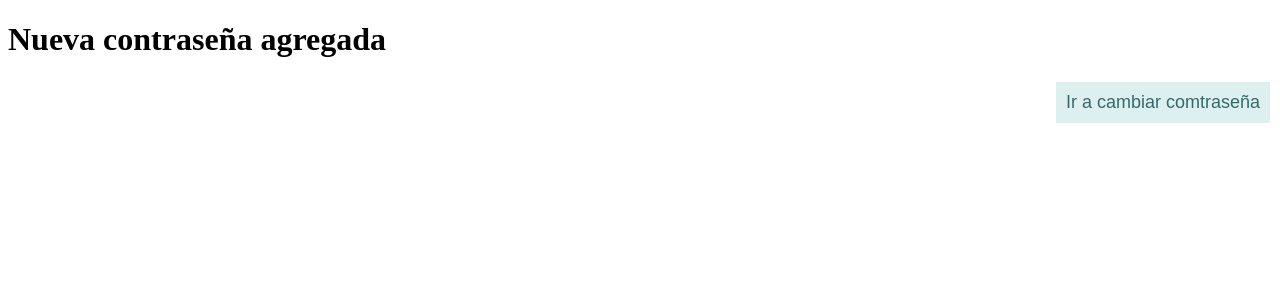
After one commit to aandradeb/DWES, a PHP site: page /newPassword.html in a window 1280 px wide. The commit adds this page. Shown: the top 300 px of the page. Run offline with PHP 8.4, Linux system fonts and the light colour scheme.

Commit message:
User can change his password (#8)

```diff
--- a/sprint3sesiones/www/mysite/main.php
+++ b/sprint3sesiones/www/mysite/main.php
@@ -71,7 +71,8 @@
       session_start();
 
       if (!empty($_SESSION['user_id'])) {
-        echo "<button><a href='/logout.php'>Logout</a></button>";
+        echo "<button><a href='/logout.php'>Logout</a></button><br>";
+        echo "<button><a href='/changePassword.php'>Cambiar contraseña</a></button>";
       }
 		?>
 		<table>
--- /dev/null
+++ b/sprint3sesiones/www/mysite/newPassword.html
@@ -0,0 +1,39 @@
+<!DOCTYPE html>
+<html lang="en">
+<head>
+    <meta charset="UTF-8">
+    <meta http-equiv="X-UA-Compatible" content="IE=edge">
+    <meta name="viewport" content="width=device-width, initial-scale=1.0">
+    <title>Document</title>
+    <style>
+        button {
+                position: absolute;
+                right: 10px;
+                padding: 10px;
+                font-size: 18px;
+                margin-top: 2px;
+                border: none;
+                color: white;
+                background-color: #DDEFEF;
+                color: #336B6B;
+            }
+
+            button a {
+                color: #336B6B;
+            }
+
+            button a:visited {
+                color: #336B6B;
+            }
+
+            a {
+                text-decoration: none;
+            }
+
+    </style>
+</head>
+<body>
+    <h1>Nueva contraseña agregada</h1>
+    <button><a href="changePassword.php">Ir a cambiar comtraseña</a></button>
+</body>
+</html>
```
Also changed, not shown: sprint3sesiones/www/mysite/changePassword.php (added, +69 -0 lines).
